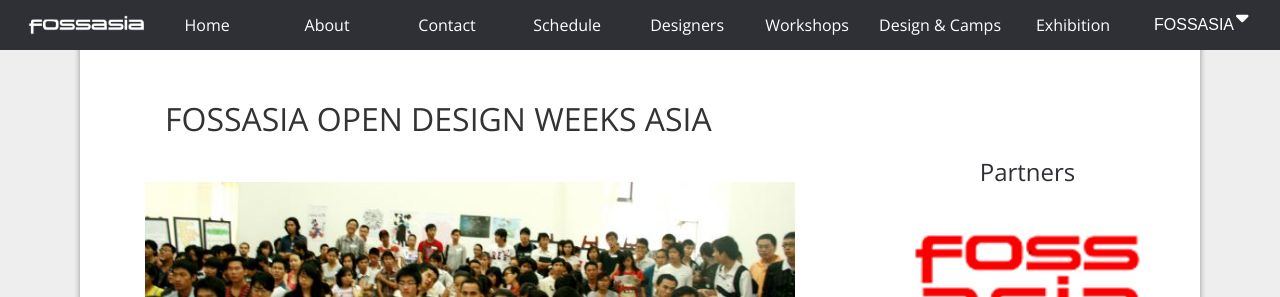
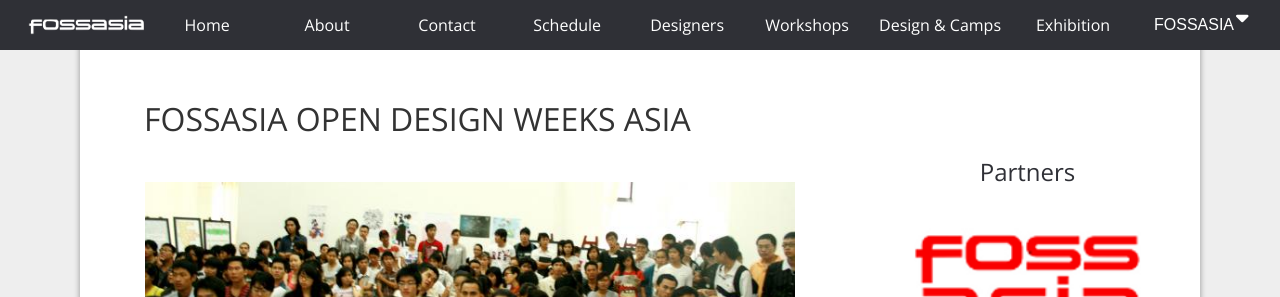
Before and after one commit to fossasia/2012.fossasia.org, a Jekyll site: the page built from index.md, in a window 1280 px wide. Shown: the top 297 px of the page. Built offline with Jekyll 4.4.1, drawn with Linux system fonts in a browser that asks for light colours; nearby versions of some CDN libraries; some web fonts are replaced.

Commit message:
Aligned all headers and subheaders to the left

```diff
--- a/_includes/header.html
+++ b/_includes/header.html
@@ -17,19 +17,21 @@ h1 {
       font-family: 'Open Sans';
       font-weight: 400;
       color: #333333;
-      padding: 20px;
+      padding: 20px 0;
+      margin-left: -1px;
 }
 h2 {
       font-family: 'Open Sans';
       color: #333333;
-      text-align: center;
-      padding: 10px;
+      padding: 15px 0;
+      margin-left: -1px;
 }
 
 h3 {
 	text-align: left;
 	font-family: 'Droid Sans';
-      color: #333333;
+    padding-top: 10px;
+    color: #333333;
 }
 
 p {
```
Also changed, not shown: 6 other files.
